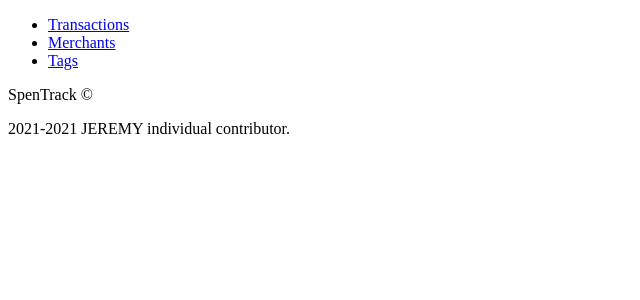
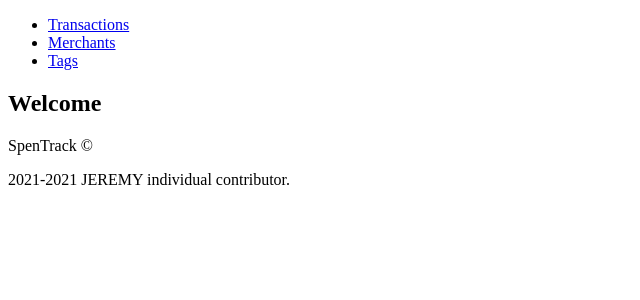
Before and after one commit to JeremyCodeClan/week05_spentrack_project, a Flask app: page / in a window 1280 px wide. Shown: the part 116-416 px from the top of the page, without its empty margins (0-640 px from the left). Run offline with Flask 2, Linux system fonts and the light colour scheme.

Commit message:
create welcome index  template

```diff
--- a/templates/index.html
+++ b/templates/index.html
@@ -1,5 +1,9 @@
 {% extends 'base.html' %}
 
 {% block content %}
-
+    <article>
+        <section>
+            <h2>Welcome</h2>
+        </section>
+    </article>
 {% endblock %}
```
